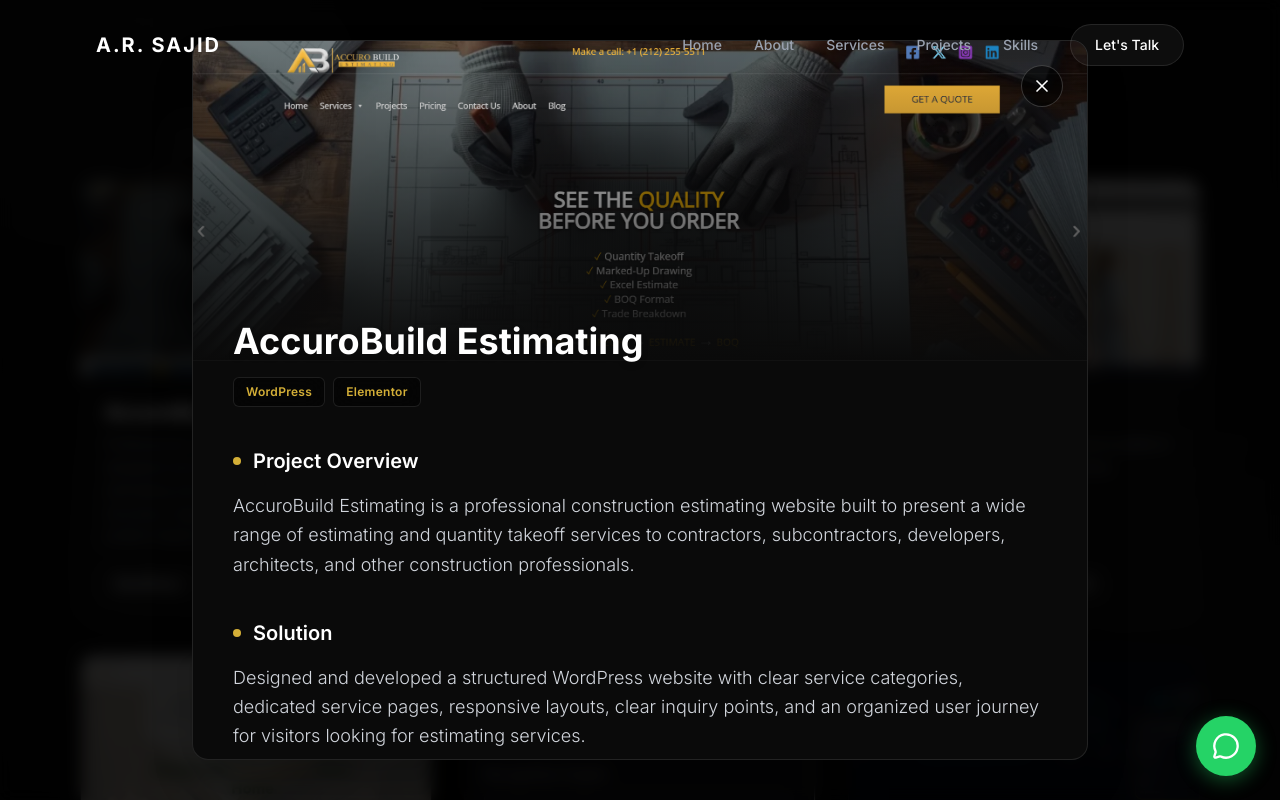
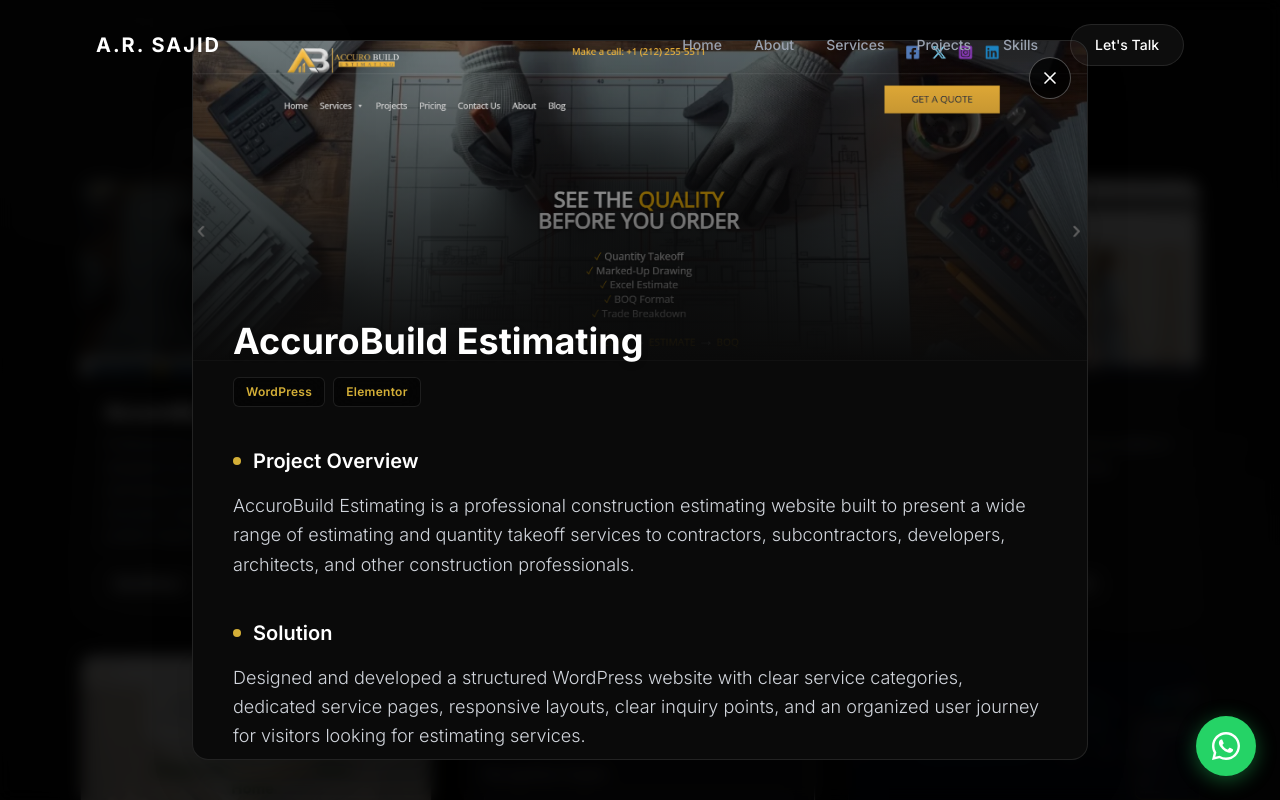
Before and after one commit to arsajid6/portfolioarsajid, a Next.js app: page / in a window 1280 px wide. Both pictures are taken after a click on the button 256 px from the left and 2638 px from the top of the page. Shown: the part 2238-3038 px from the top of the page. Built offline with nearby package versions, Linux system fonts and the light colour scheme.

Commit message:
Fixed modal close button clickability and replaced WhatsApp icon with official SVG logo

```diff
--- a/src/components/Projects.tsx
+++ b/src/components/Projects.tsx
@@ -298,21 +298,21 @@ export default function Projects() {
               initial={{ opacity: 0, scale: 0.95, y: 20 }}
               animate={{ opacity: 1, scale: 1, y: 0 }}
               exit={{ opacity: 0, scale: 0.95, y: 20 }}
-              className="relative w-full max-w-4xl bg-[#0a0a0a] border border-white/10 rounded-2xl shadow-2xl overflow-hidden z-10 flex flex-col max-h-[90vh]"
+              className="relative w-full max-w-4xl bg-[#0a0a0a] border border-white/10 rounded-2xl shadow-2xl z-10 flex flex-col max-h-[90vh]"
               role="dialog"
               aria-modal="true"
               aria-labelledby="modal-title"
             >
-              {/* Close button */}
+              {/* Close button — fixed above all content */}
               <button
                 onClick={() => setSelectedProject(null)}
-                className="absolute top-6 right-6 z-20 p-2.5 bg-black/60 hover:bg-[#d4af37] text-white rounded-full transition-colors border border-white/20"
+                className="absolute top-4 right-4 z-50 p-2.5 bg-black/80 hover:bg-[#d4af37] text-white rounded-full transition-colors border border-white/30 shadow-lg"
                 aria-label="Close modal"
               >
                 <X className="w-5 h-5" />
               </button>
 
-              <div className="overflow-y-auto flex-1">
+              <div className="overflow-y-auto flex-1 rounded-2xl">
                 {/* Hero Image */}
                 <div className="w-full h-48 sm:h-64 lg:h-80 relative bg-black/50 border-b border-white/5">
                   <Image
--- a/src/components/WhatsAppCTA.tsx
+++ b/src/components/WhatsAppCTA.tsx
@@ -1,6 +1,4 @@
 "use client";
-
-import { MessageCircle } from "lucide-react";
 
 export default function WhatsAppCTA() {
   return (
@@ -11,7 +9,16 @@ export default function WhatsAppCTA() {
       className="fixed bottom-6 right-6 z-50 p-4 bg-[#25D366] text-white rounded-full shadow-[0_4px_20px_rgba(37,211,102,0.4)] hover:scale-110 hover:shadow-[0_4px_25px_rgba(37,211,102,0.6)] transition-all flex items-center justify-center group"
       aria-label="Chat with Abdul Rehman Sajid on WhatsApp"
     >
-      <MessageCircle className="w-7 h-7" />
+      {/* Official WhatsApp logo SVG */}
+      <svg
+        xmlns="http://www.w3.org/2000/svg"
+        viewBox="0 0 32 32"
+        className="w-7 h-7"
+        fill="white"
+        aria-hidden="true"
+      >
+        <path d="M16 0C7.163 0 0 7.163 0 16c0 2.822.736 5.476 2.027 7.782L0 32l8.418-2.007A15.936 15.936 0 0 0 16 32c8.837 0 16-7.163 16-16S24.837 0 16 0zm0 29.268a13.22 13.22 0 0 1-6.736-1.843l-.483-.286-4.996 1.192 1.215-4.866-.315-.499A13.22 13.22 0 0 1 2.732 16C2.732 8.664 8.664 2.732 16 2.732S29.268 8.664 29.268 16 23.336 29.268 16 29.268zm7.258-9.878c-.398-.199-2.354-1.162-2.719-1.294-.366-.133-.632-.199-.899.199-.266.398-1.031 1.294-1.264 1.56-.233.265-.465.298-.863.1-.398-.2-1.681-.619-3.203-1.977-1.184-1.057-1.983-2.362-2.216-2.76-.233-.398-.025-.613.175-.812.18-.179.398-.465.598-.698.199-.232.265-.398.398-.664.133-.265.066-.498-.033-.697-.1-.199-.899-2.166-1.231-2.964-.324-.778-.653-.673-.899-.686l-.765-.013a1.47 1.47 0 0 0-1.064.498c-.366.398-1.397 1.365-1.397 3.33 0 1.966 1.43 3.864 1.63 4.13.198.265 2.814 4.3 6.818 6.031.953.412 1.696.657 2.276.841.956.305 1.826.262 2.514.159.767-.114 2.354-.963 2.686-1.893.333-.93.333-1.727.233-1.893-.1-.165-.366-.264-.764-.463z"/>
+      </svg>
       <span className="absolute right-full mr-4 bg-[#050505] text-white text-xs font-medium px-3 py-1.5 rounded-lg border border-white/10 opacity-0 group-hover:opacity-100 transition-opacity pointer-events-none whitespace-nowrap hidden sm:block">
         Chat with me
       </span>
```
